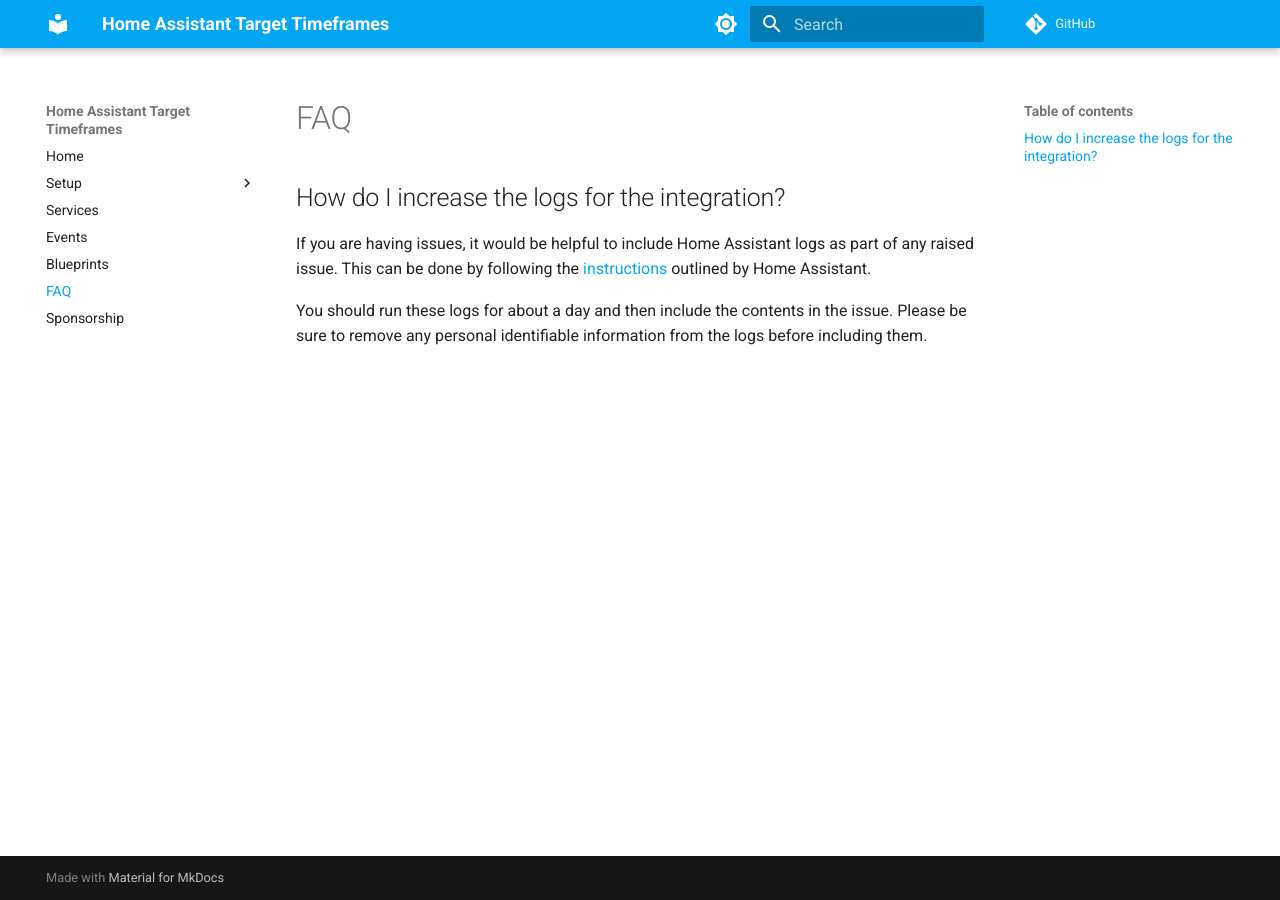
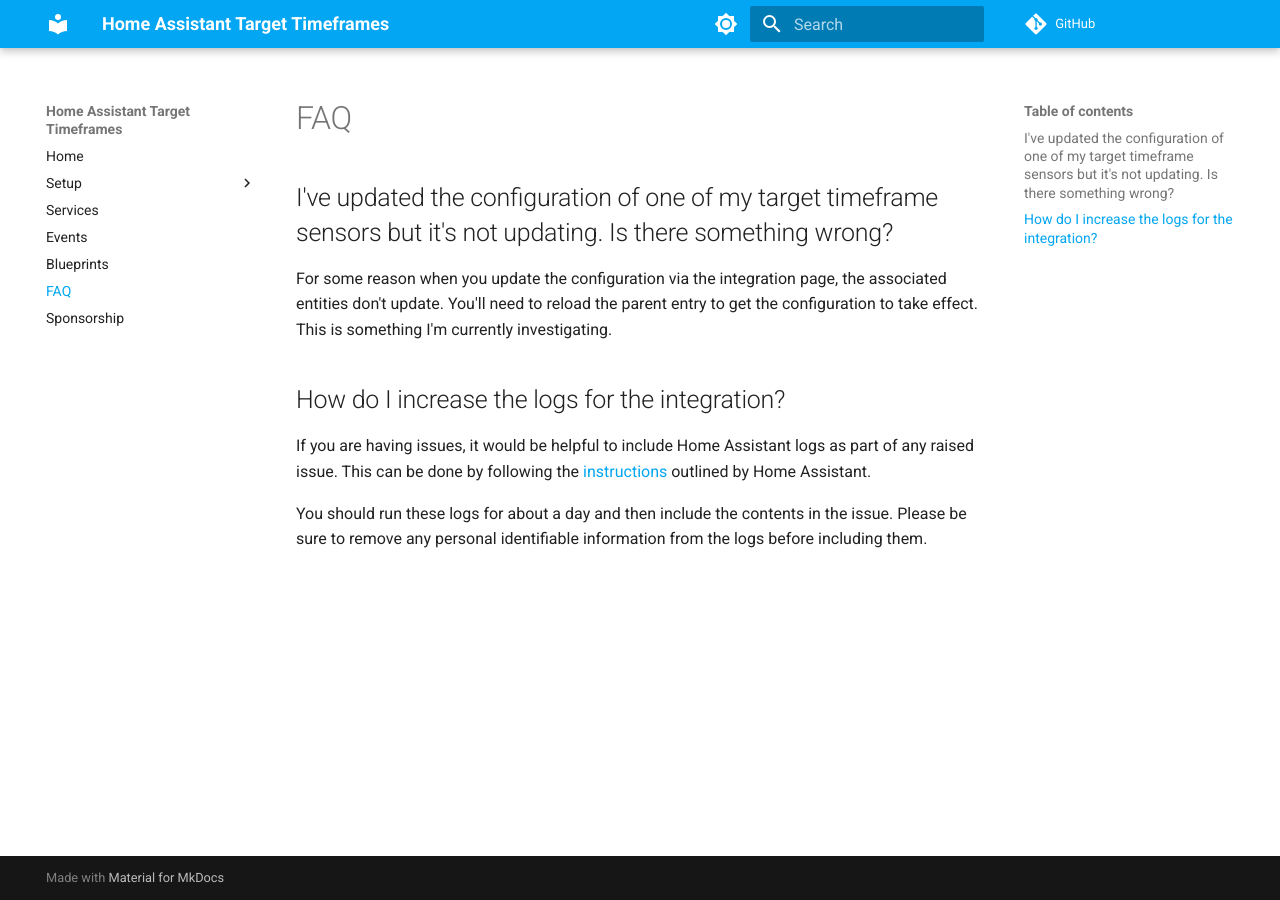
Before and after one commit to BottlecapDave/HomeAssistant-TargetTimeframes, an MkDocs documentation site: the page built from _docs/faq.md, in a window 1280 px wide. Built offline with MkDocs 1.6.1 and Material for MkDocs 9.7.7, drawn with Linux system fonts in a browser that asks for light colours; comment, search, counter and statistics services are not loaded.

Commit message:
chore: Updated FAQ

```diff
--- a/_docs/faq.md
+++ b/_docs/faq.md
@@ -1,4 +1,8 @@
 # FAQ
+
+## I've updated the configuration of one of my target timeframe sensors but it's not updating. Is there something wrong?
+
+For some reason when you update the configuration via the integration page, the associated entities don't update. You'll need to reload the parent entry to get the configuration to take effect. This is something I'm currently investigating.
 
 ## How do I increase the logs for the integration?
 
```
